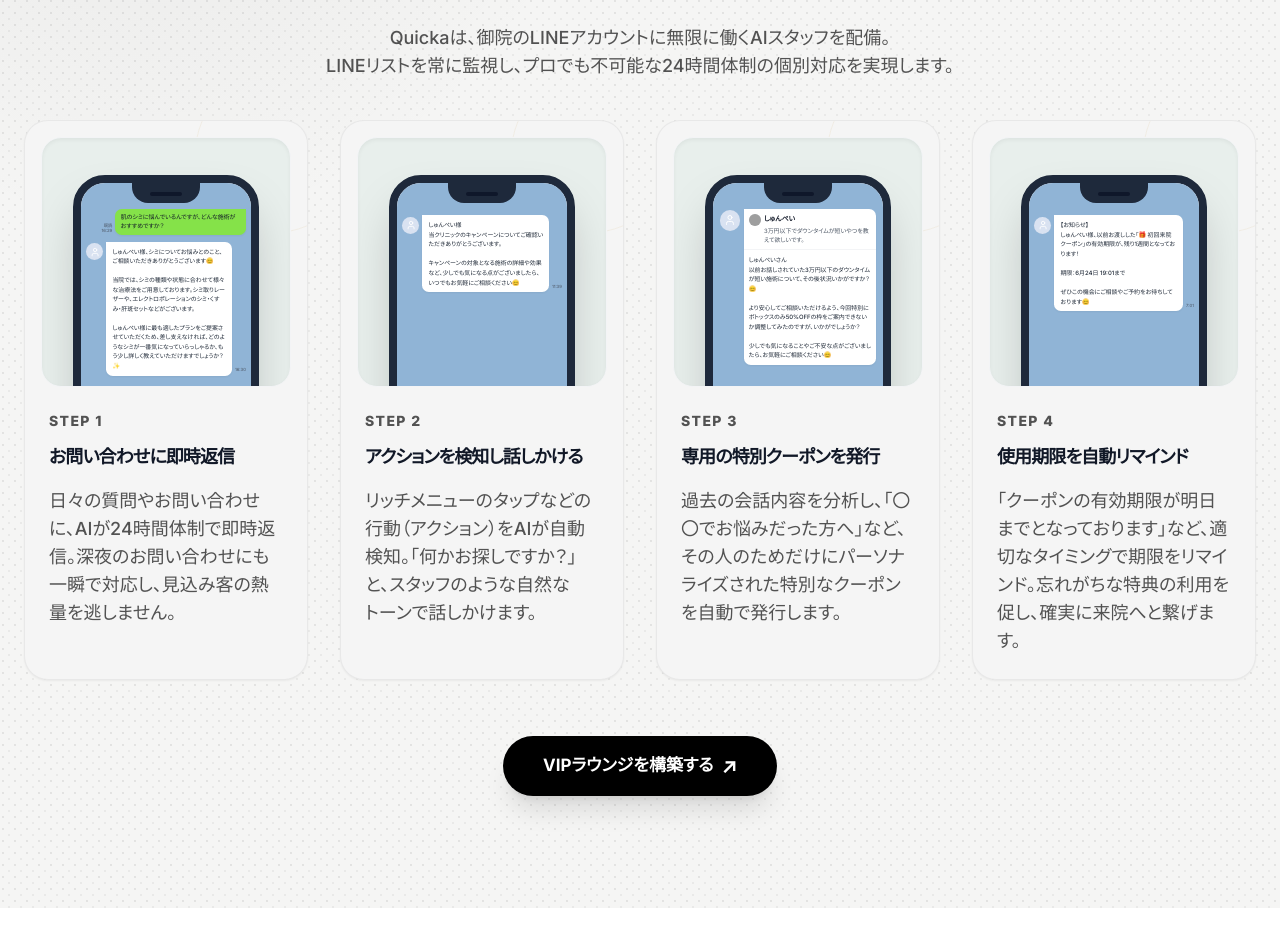
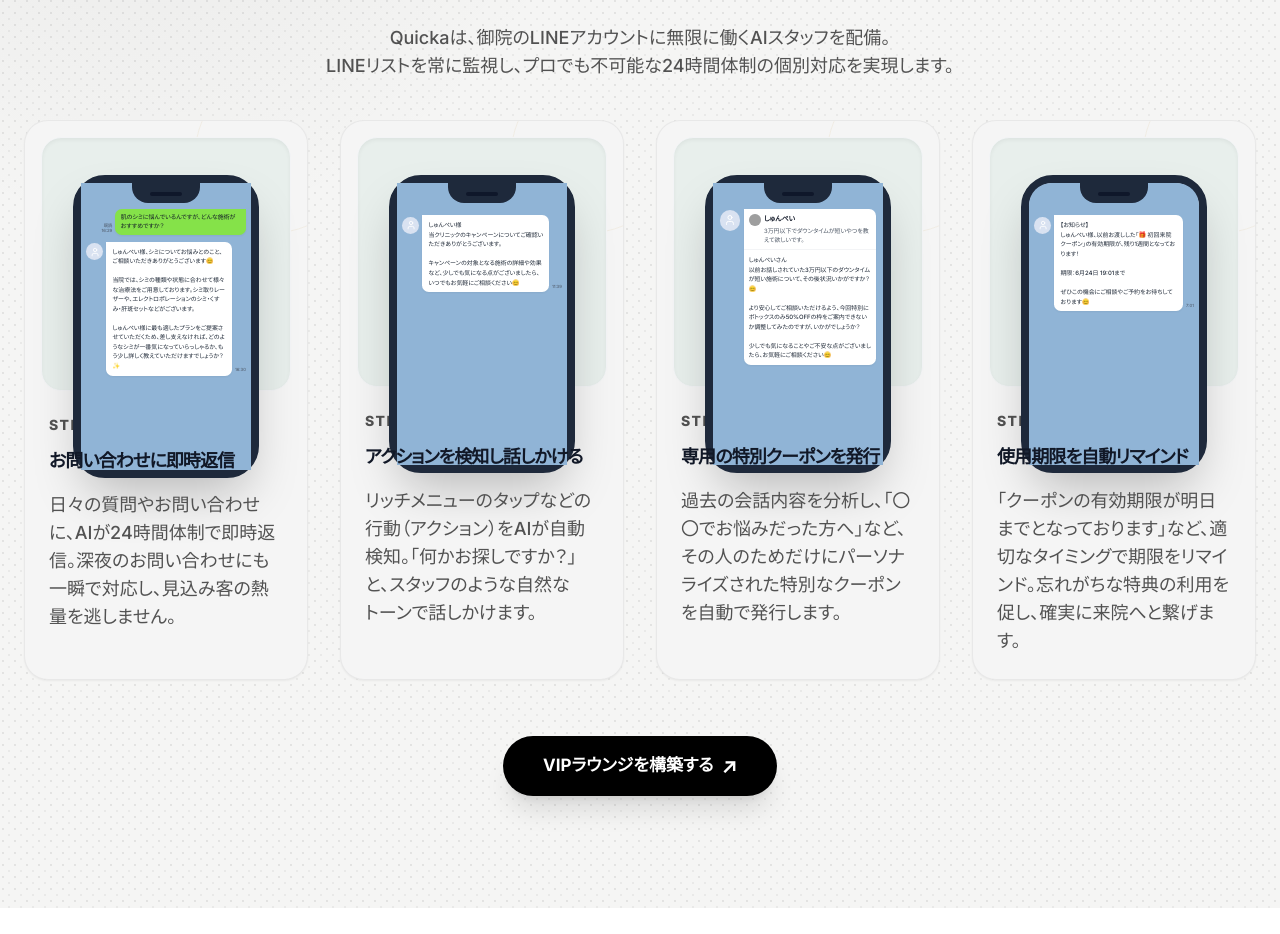
Before and after one commit to mikamishunpei/quicka-sdr-lp, a React (Vite) app: page /clinic in a window 1280 px wide. Shown: the part 2321-3255 px from the top of the page. Built offline with nearby package versions, Linux system fonts and the light colour scheme; grey boxes are pictures that could not be loaded.

Commit message:
Refine hover effect to scale existing AI message bubble and dim card background

```diff
--- a/src/components/clinic/ClinicSolution.tsx
+++ b/src/components/clinic/ClinicSolution.tsx
@@ -148,15 +148,18 @@ export function ClinicSolution() {
           imageSrc: "/solution_step_4.png",
           isScreenshot: true,
           customContent: (
-            <div className="w-full h-full bg-[#90B4D6] px-[3cqw] pt-[15cqw] pb-[4cqw] overflow-hidden relative">
+            <div className="w-full h-full bg-[#90B4D6] px-[3cqw] pt-[15cqw] pb-[4cqw] rounded-t-[1.4rem] relative">
+              {/* Massive dark overlay triggered by group-hover */}
+              <div className="absolute -inset-[1000px] bg-slate-900/60 opacity-0 group-hover:opacity-100 transition-opacity duration-700 z-40 pointer-events-none" />
+
               {/* Normal AI Message (Left) */}
-              <div className="flex items-start mt-[4cqw]">
+              <div className="flex items-start mt-[4cqw] relative z-50 transform origin-top-left transition-all duration-700 ease-out group-hover:scale-[1.6] group-hover:-translate-y-[4cqw] group-hover:translate-x-[2cqw]">
                 <div className="w-[10cqw] h-[10cqw] rounded-full bg-[#D9E2F1] flex-shrink-0 mr-[2cqw] flex items-center justify-center mt-[1cqw]">
                   <User className="w-[6cqw] h-[6cqw] text-white" />
                 </div>
 
                 <div className="flex items-end max-w-[82cqw]">
-                  <div className="bg-white rounded-[4cqw] rounded-tl-none px-[3.5cqw] py-[3cqw] shadow-sm">
+                  <div className="bg-white rounded-[4cqw] rounded-tl-none px-[3.5cqw] py-[3cqw] shadow-sm group-hover:shadow-2xl transition-shadow duration-700">
                     <div className="text-[3.5cqw] text-gray-800 leading-[1.6] font-medium">
                       【お知らせ】<br />
                       しゅんぺい様、以前お渡しした「🎁 初回来院クーポン」の有効期限が、残り1週間となっております！<br /><br />
@@ -164,20 +167,8 @@ export function ClinicSolution() {
                       ぜひこの機会にご相談やご予約をお待ちしております😊
                     </div>
                   </div>
-                  <div className="ml-[1.5cqw] text-[2.5cqw] text-gray-600 mb-[1cqw] flex-shrink-0">
+                  <div className="ml-[1.5cqw] text-[2.5cqw] text-gray-600 mb-[1cqw] flex-shrink-0 group-hover:opacity-0 transition-opacity duration-300">
                     7:01
-                  </div>
-                </div>
-              </div>
-
-              {/* Hover Overlay inside Phone */}
-              <div className="absolute inset-0 z-50 bg-black/60 opacity-0 group-hover:opacity-100 transition-opacity duration-500 flex items-center justify-center px-[4cqw] py-[8cqw]">
-                <div className="bg-white rounded-[5cqw] rounded-tl-none p-[5cqw] w-full shadow-2xl transform scale-90 translate-y-4 group-hover:scale-100 group-hover:translate-y-0 transition-transform duration-500 ease-out delay-75">
-                  <div className="text-[4cqw] text-gray-800 leading-[1.7] font-bold">
-                    【お知らせ】<br />
-                    しゅんぺい様、以前お渡しした「🎁 初回来院クーポン」の有効期限が、<span className="text-brand-gold">残り1週間</span>となっております！<br /><br />
-                    <span className="text-red-500 font-black">期限：6月24日 19:01まで</span><br /><br />
-                    ぜひこの機会にご相談やご予約をお待ちしております😊
                   </div>
                 </div>
               </div>
--- a/src/components/ui/hero-monochrome.tsx
+++ b/src/components/ui/hero-monochrome.tsx
@@ -518,9 +518,9 @@ export function HeroMonochrome({
                   )}
                 >
                   {(step.imageSrc || step.customContent) && (
-                    <div className={cn("relative w-full aspect-square mb-6 overflow-hidden rounded-[1.25rem] border border-gray-100 dark:border-white/10 z-10 shadow-inner", step.isScreenshot ? "bg-[#e8efec]" : "")}>
+                    <div className={cn("relative w-full aspect-square mb-6 rounded-[1.25rem] border border-gray-100 dark:border-white/10 z-10 shadow-inner", step.isScreenshot ? "bg-[#e8efec]" : "overflow-hidden")}>
                       {step.isScreenshot ? (
-                        <div className="relative w-[75%] h-[120%] mx-auto mt-[15%] bg-white rounded-[2rem] border-[8px] border-slate-800 shadow-2xl overflow-hidden transform transition duration-700 ease-out group-hover:-translate-y-4 @container">
+                        <div className="relative w-[75%] h-[120%] mx-auto mt-[15%] bg-white rounded-[2rem] border-[8px] border-slate-800 shadow-2xl transform transition duration-700 ease-out group-hover:-translate-y-4 @container">
                            {/* Notch */}
                            <div className="absolute top-0 left-1/2 -translate-x-1/2 h-5 bg-slate-800 rounded-b-2xl w-[40%] z-20 flex justify-center items-center">
                               <div className="w-8 h-1 bg-slate-900 rounded-full mt-0.5"></div>
```
